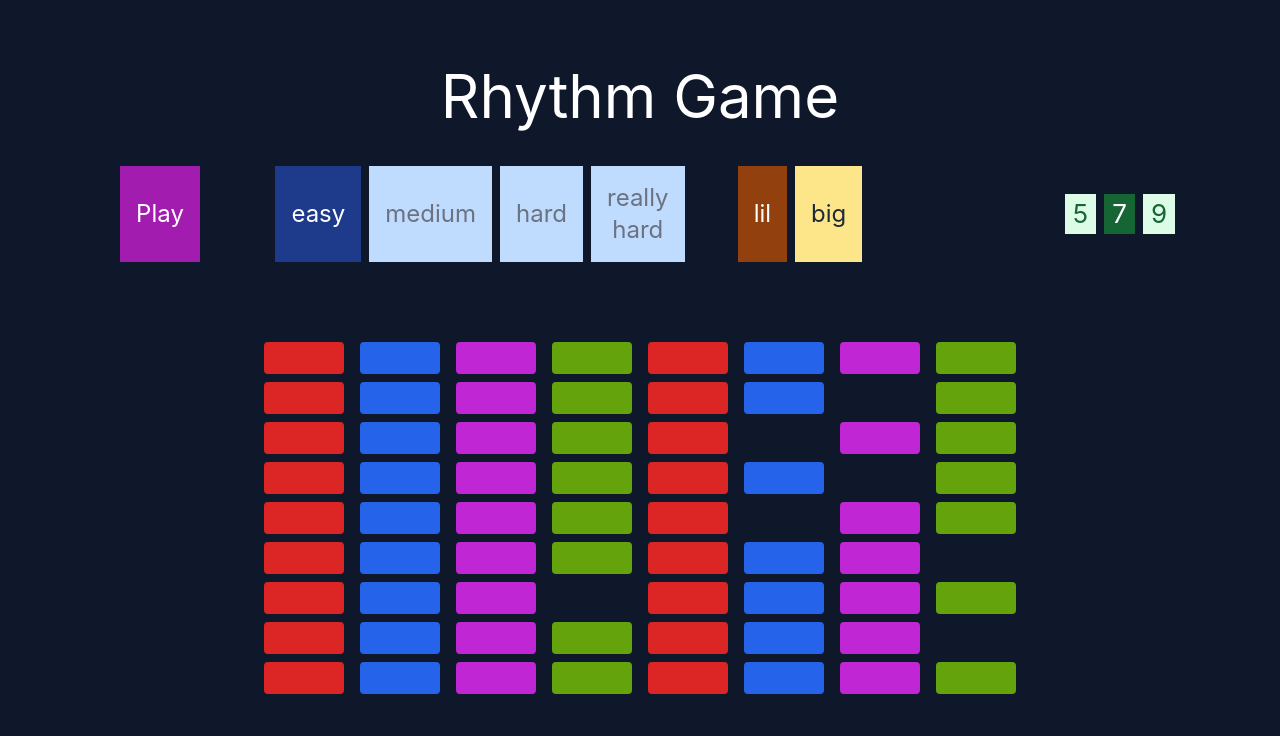
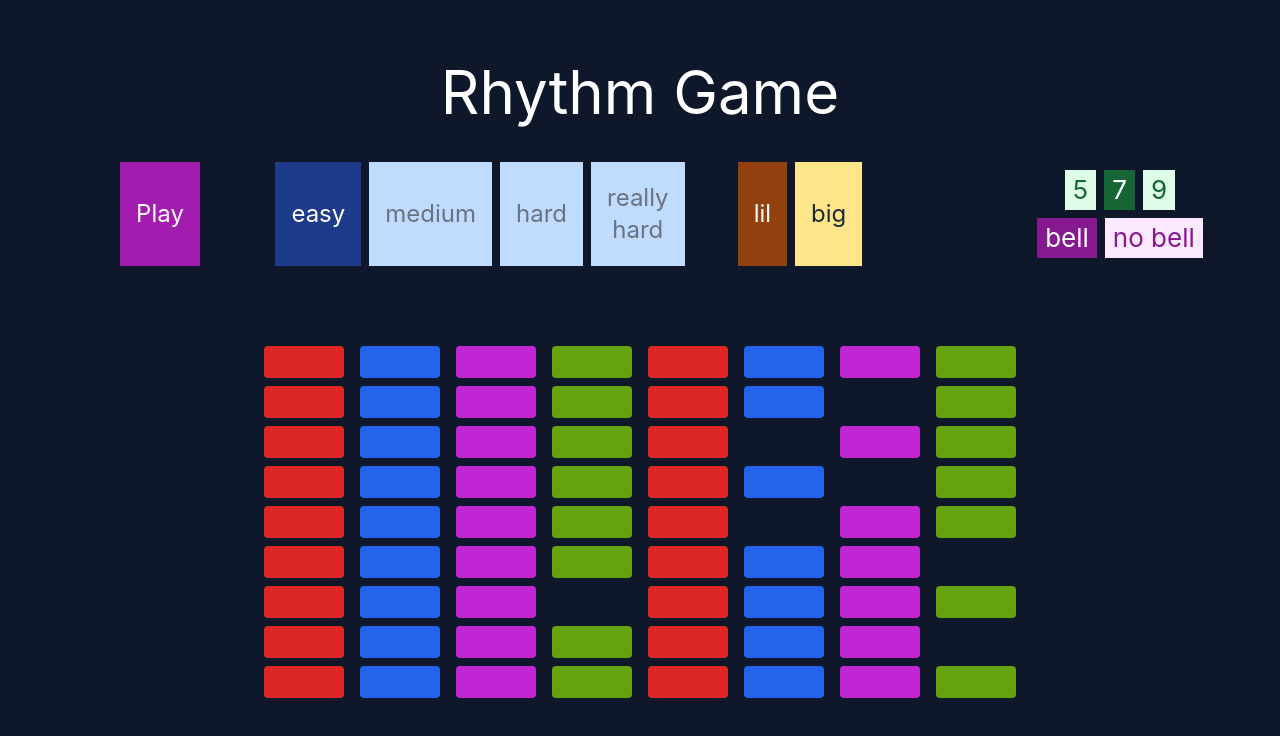
Before and after one commit to samklevin/rhythm, a React (Create React App) app: page / in a window 1280 px wide. Shown: the top 736 px of the page. Built offline with nearby package versions, Linux system fonts and the light colour scheme.

Commit message:
add configurable play sound

```diff
--- a/src/App.js
+++ b/src/App.js
@@ -22,6 +22,7 @@ function App() {
   const [difficulty, setDifficulty] = useState(0);
   const [resolution, setResolution] = useState(8);
   const [levelCount, setLevelCount] = useState(7);
+  const [tone, setTone] = useState(0);
   const [viewingResults, setViewingResults] = useState(false);
   const [lockedAt, setLockedAt] = useState();
   const songRef = useRef(generateSong(resolution, difficulty));
@@ -83,6 +84,8 @@ function App() {
             setResolution={setResolution}
             levelCount={levelCount}
             setLevelCount={setLevelCount}
+            tone={tone}
+            setTone={setTone}
             isPlaying={isPlaying}
             startPlaying={startPlaying}
             songRef={songRef}
@@ -101,6 +104,7 @@ function App() {
         resolution={resolution}
         difficulty={difficulty}
         songRef={songRef}
+        levelCount={levelCount}
       />
       {isPlaying && (
         <PlayerSynth
@@ -108,6 +112,7 @@ function App() {
           setLockedAt={setLockedAt}
           setHits={setHits}
           songRef={songRef}
+          tone={tone}
         />
       )}
     </div>
--- a/src/components/PlayerSynth.js
+++ b/src/components/PlayerSynth.js
@@ -2,7 +2,7 @@ import React, { useEffect, useState } from "react";
 import * as Tone from "tone";
 import { shiftUpTwoOctaves } from "../musicUtils";
 
-const PlayerSynth = ({ lockedAt, setLockedAt, setHits, songRef }) => {
+const PlayerSynth = ({ lockedAt, setLockedAt, setHits, songRef, tone }) => {
   useEffect(() => {
     document.addEventListener("keydown", userKeyDown);
 
@@ -21,7 +21,8 @@ const PlayerSynth = ({ lockedAt, setLockedAt, setHits, songRef }) => {
   };
 
   const playHit = (now, note) => {
-    playerSynth.triggerAttackRelease(shiftUpTwoOctaves(note), "16n", now);
+    const nextNote = tone === 0 ? shiftUpTwoOctaves(note) : note;
+    playerSynth.triggerAttackRelease(nextNote, "16n", now);
   };
 
   const userKeyDown = (event) => {
--- a/src/components/SongSettings.js
+++ b/src/components/SongSettings.js
@@ -9,6 +9,8 @@ const SongSettings = ({
   setResolution,
   levelCount,
   setLevelCount,
+  tone,
+  setTone,
   startPlaying,
   songRef,
 }) => {
@@ -104,7 +106,8 @@ const SongSettings = ({
         </button>
       </div>
 
-      <div className="w-1/4 flex justify-center items-center">
+      <div className="w-1/4">
+        <div className="flex justify-center items-center my-2">
           <div
             onClick={updateLevelCount(5)}
             className={`px-2 h-10 mx-1 cursor-pointer ${
@@ -136,6 +139,29 @@ const SongSettings = ({
             9
           </div>
         </div>
+        <div className="flex justify-center my-2">
+          <div
+            onClick={() => setTone(0)}
+            className={`px-2 mx-1 h-10 cursor-pointer ${
+              tone === 0
+                ? "bg-fuchsia-800 text-white"
+                : "bg-fuchsia-100 text-fuchsia-800"
+            }`}
+          >
+            bell
+          </div>
+          <div
+            onClick={() => setTone(1)}
+            className={`px-2 mx-1 h-10 cursor-pointer ${
+              tone === 1
+                ? "bg-fuchsia-800 text-white"
+                : "bg-fuchsia-100 text-fuchsia-800"
+            }`}
+          >
+            no bell
+          </div>
+        </div>
+      </div>
     </div>
   );
 };
--- a/src/components/SongSynth.js
+++ b/src/components/SongSynth.js
@@ -7,6 +7,7 @@ const SongSynth = ({
   difficulty,
   resolution,
   songRef,
+  levelCount,
 }) => {
   const synthRef = useRef();
 
@@ -35,7 +36,7 @@ const SongSynth = ({
         songSynth.triggerAttackRelease(value.note, "16n", time);
       }
     }, songRef.current).start(0);
-  }, [resolution, difficulty]);
+  }, [resolution, difficulty, levelCount]);
 
   return <></>;
 };
```
Lines whose indentation alone changed are shown as unchanged.
